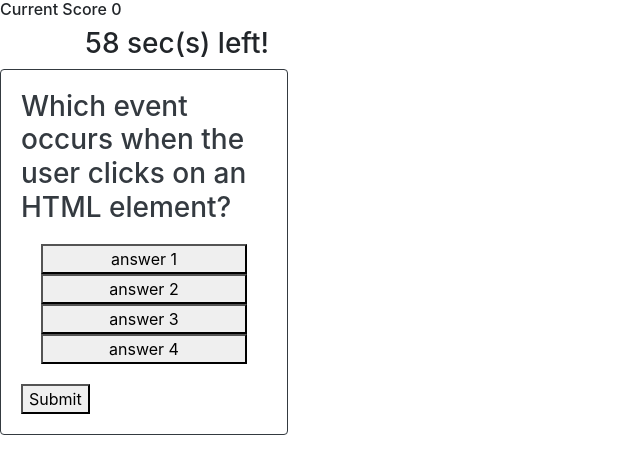
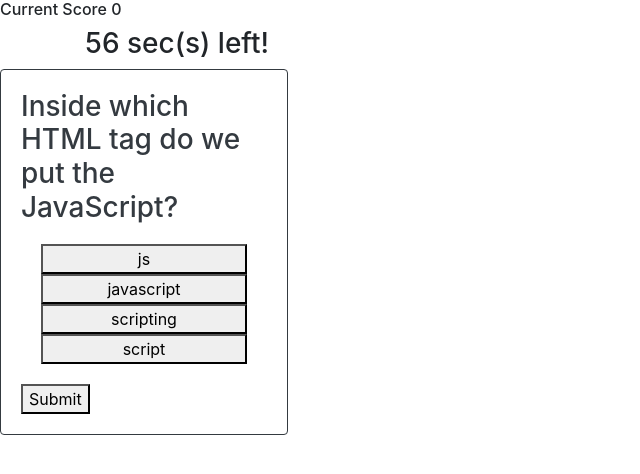
Before and after one commit to Arob7/CodeQuiz, a plain HTML site: page index.html in a window 1280 px wide. Both pictures are taken after a click on the button "START QUIZ!". Shown: the whole page, without its empty margins (0-640 px from the left). Drawn offline with nearby package versions, Linux system fonts and the light colour scheme.

Commit message:
not fully functional

```diff
--- a/assets/script.js
+++ b/assets/script.js
@@ -4,10 +4,11 @@ let questionEl = document.getElementById("question");
 let answerButton = document.getElementById("answer-buttons");
 let submitButton = document.getElementById("submit-button");
 var score = 0;
+let currentQuestion = 0;
 
 // WHEN CLICKED THIS STARTS THE QUIZ AND TIMER
 startButton.addEventListener("click", start);
-startButton.addEventListener("click", countDown);
+// startButton.addEventListener("click", countDown);
 
 var timeLeft = 60;
 var timeEl = document.querySelector(".time");
@@ -35,33 +36,44 @@ function start() {
   startButton.classList.add("hide");
   containerQuestionsEl.classList.remove("hide");
   submitButton.classList.remove("hide");
+  countDown();
+  nextQuestion();
 }
+
+// for (let i = 0; i < questions.length; i++) {
+//   questions[i].question;
 
 // TRYING TO FIGURE OUT HOW TO MAKE QUESTIONS LOOP?
 function nextQuestion() {
-  for (let i = 0; i < questions.length; i++) {
-    questions[i].question;
+  if (currentQuestion < questions.length) {
+    questionEl.textContent = questions[currentQuestion].question;
+    console.log(questions[0].question);
+    answerButton.textContent = "";
+    let markup = "";
+    let dataSet = "";
+    questions[currentQuestion].choices.forEach(function (choice) {
+      console.log(`<button class="choices">${choice.answer}</button>`);
+      if (choice.correct) {
+        dataSet = "data-correct='correct'";
+      } else {
+        dataSet = "";
+      }
+      markup += `<button class="choices" ${dataSet}>${choice.answer}</button>`;
+    });
 
-    questionEl.textContent = questions + "";
+    answerButton.innerHTML = markup;
+    currentQuestion++;
   }
-  containerQuestionsEl.classList.remove("hide");
-
-  if (containerQuestionsEl.style.display === "none") {
-    containerQuestionsEl.style.display = "block";
-  } else {
-    containerQuestionsEl.style.display = "none";
-  }
-  submitButton.classList.remove("hide");
 }
 
 // SUBMIT BUTTON GRABS NEXT QUESTION
-submitButton.addEventListener("click", submitAnswer);
+// submitButton.addEventListener("click", submitAnswer);
 
-function submitAnswer() {
-  console.log("Submit Button clicked");
-  nextQuestion();
-  containerQuestionsEl.classList.remove("hide");
-}
+// function submitAnswer() {
+//   console.log("Submit Button clicked");
+//   nextQuestion();
+//   containerQuestionsEl.classList.remove("hide");
+// }
 
 // function showQuestion() {
 //   questionEl.innerText = question.question;
@@ -73,12 +85,6 @@ function submitAnswer() {
 //       button.dataset.correct = choices.correct;
 //     }
 //   });
-// }
-
-// THIS VALIDATES RADIO BUTTONS AND WORKS!!
-// function check() {
-//   if (document.getElementById("answerOne").checked) alert("Correct!");
-//   else alert("Wrong answer!");
 // }
 
 // QUESTIONS
@@ -109,11 +115,11 @@ let questions = [
     question: "Inside which HTML tag do we put the JavaScript?",
     choices: [
       {
-        answer: "<js>",
+        answer: "js",
         correct: false,
       },
       {
-        answer: "<javascript>",
+        answer: "javascript",
         correct: false,
       },
       {
@@ -121,7 +127,7 @@ let questions = [
         correct: false,
       },
       {
-        answer: "<script>",
+        answer: "script",
         correct: true,
       },
     ],
@@ -188,4 +194,4 @@ let questions = [
 //     count--;
 //     setCounterText();
 //   }
-// });
+//
--- a/index.html
+++ b/index.html
@@ -42,7 +42,7 @@
             Which event occurs when the user clicks on an HTML element?
           </h3>
           <div id="answer-buttons" class="button-grid">
-            <button class="choices" id>answer 1</button>
+            <button class="choices">answer 1</button>
             <button class="choices">answer 2</button>
             <button class="choices">answer 3</button>
             <button class="choices">answer 4</button>
```
